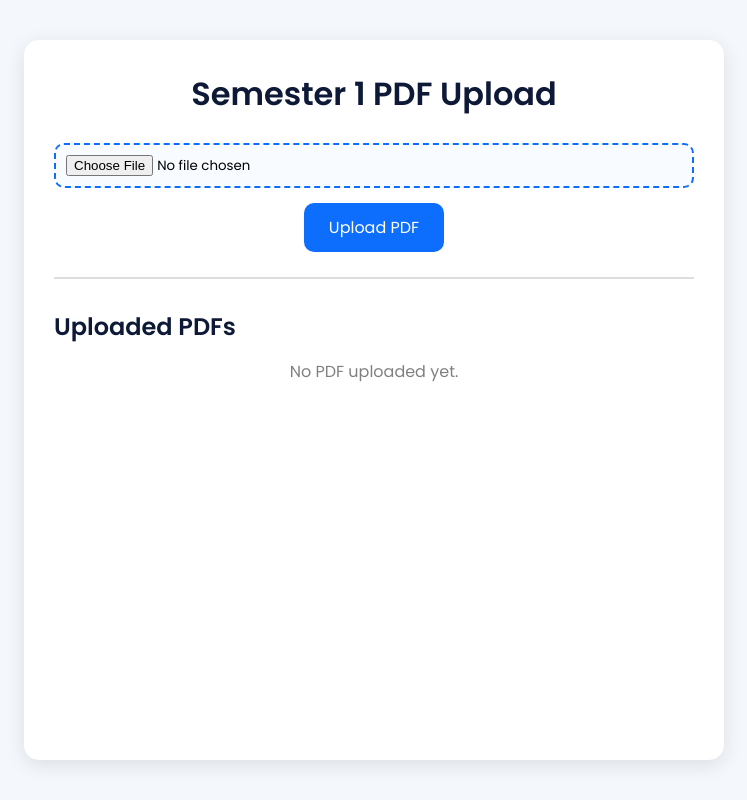
After one commit to ankit1412845/ctsproject, a Django app: page /upload/1/ in a window 1280 px wide. The commit adds this page. Shown: the whole page, without its empty margins (266-1013 px from the left). Run offline with Django 5.2, Linux system fonts and the light colour scheme.

Commit message:
added upload page css

```diff
--- /dev/null
+++ b/main/static/css/style3.css
@@ -0,0 +1,115 @@
+/* GOOGLE FONT */
+@import url('https://fonts.googleapis.com/css2?family=Poppins:wght@300;400;500;600&display=swap');
+
+*{
+    margin: 0;
+    padding: 0;
+    box-sizing: border-box;
+    font-family: "Poppins", sans-serif;
+}
+
+body{
+    background: #f4f7fc;
+    min-height: 100vh;
+    padding: 40px 20px;
+    display: flex;
+    justify-content: center;
+}
+
+.container{
+    width: 100%;
+    max-width: 700px;
+    background: #fff;
+    padding: 30px;
+    border-radius: 15px;
+    box-shadow: 0 5px 20px rgba(0,0,0,0.1);
+}
+
+h1{
+    text-align: center;
+    margin-bottom: 25px;
+    color: #0d1936;
+}
+
+h2{
+    margin-top: 30px;
+    margin-bottom: 15px;
+    color: #0d1936;
+}
+
+form{
+    display: flex;
+    gap: 15px;
+    flex-wrap: wrap;
+    justify-content: center;
+    margin-bottom: 20px;
+}
+
+input[type="file"]{
+    border: 2px dashed #0d6efd;
+    padding: 10px;
+    border-radius: 10px;
+    background: #f8fbff;
+    width: 100%;
+    cursor: pointer;
+}
+
+button{
+    background: #0d6efd;
+    color: white;
+    border: none;
+    padding: 12px 25px;
+    border-radius: 10px;
+    font-size: 16px;
+    cursor: pointer;
+    transition: 0.3s;
+}
+
+button:hover{
+    background: #084298;
+    transform: scale(1.05);
+}
+
+hr{
+    margin: 25px 0;
+    border: none;
+    height: 2px;
+    background: #ddd;
+}
+
+.pdf-box{
+    background: #f8f9fa;
+    padding: 15px;
+    border-radius: 10px;
+    margin-bottom: 15px;
+    display: flex;
+    justify-content: space-between;
+    align-items: center;
+    flex-wrap: wrap;
+}
+
+.pdf-box a{
+    text-decoration: none;
+    font-weight: 500;
+}
+
+.pdf-box a:first-child{
+    color: #0d6efd;
+}
+
+.delete-btn{
+    background: red;
+    color: white !important;
+    padding: 8px 15px;
+    border-radius: 8px;
+    transition: 0.3s;
+}
+
+.delete-btn:hover{
+    background: darkred;
+}
+
+p{
+    text-align: center;
+    color: gray;
+}
--- /dev/null
+++ b/main/templates/main/upload.html
@@ -0,0 +1,62 @@
+<!DOCTYPE html>
+<html lang="en">
+<head>
+    <meta charset="UTF-8">
+    <meta name="viewport" content="width=device-width, initial-scale=1.0">
+    <title>Semester {{ sem_no }} PDF Upload</title>
+
+   {% load static %}
+<link rel="stylesheet" href="{% static 'css/style3.css' %}">
+
+</head>
+<body>
+
+<div class="container">
+
+    <h1>Semester {{ sem_no }} PDF Upload</h1>
+
+    <!-- Upload Form -->
+    <form method="POST" enctype="multipart/form-data">
+        {% csrf_token %}
+
+        <input type="file"
+               name="pdf_file"
+               accept=".pdf"
+               required>
+
+        <button type="submit">
+            Upload PDF
+        </button>
+    </form>
+
+    <hr>
+
+    <h2>Uploaded PDFs</h2>
+
+    <!-- Uploaded PDF List -->
+    {% for pdf in pdfs %}
+
+        <div class="pdf-box">
+
+            <!-- PDF Link -->
+            <a href="{{ pdf.pdf_file.url }}" target="_blank">
+                {{ pdf.pdf_file.name }}
+            </a>
+
+            <!-- Delete Button -->
+            <a href="{% url 'delete_pdf' pdf.id %}" class="delete-btn">
+                Delete
+            </a>
+
+        </div>
+
+    {% empty %}
+
+        <p>No PDF uploaded yet.</p>
+
+    {% endfor %}
+
+</div>
+
+</body>
+</html>
--- a/main/urls.py
+++ b/main/urls.py
@@ -1,12 +1,10 @@
 from django.urls import path
-from .views import login, home, semester, civil, electrical, mechanical
+from . import views
 
 urlpatterns = [
-    path('', login, name='login'),
-    path('home/', home, name='home'),
-    path('semester/', semester, name='semester'),
-   path('civil/', civil, name='civil'),
-   path('electrical/', electrical, name='electrical'),
-   path('mechanical/', mechanical, name='mechanical'),
+    path('', views.login_page, name='login'),
+    path('home/', views.home, name='home'),
+    path('semester/', views.semester, name='semester'),
 
+    path('upload/<int:sem_no>/', views.upload_pdf, name='upload_pdf'),
 ]
--- a/main/views.py
+++ b/main/views.py
@@ -1,19 +1,55 @@
-from django.shortcuts import render
+from django.shortcuts import render, redirect
+from django.contrib.auth.models import User
+from django.contrib.auth import authenticate, login
+from django.contrib import messages
 
-def login(request):
-    return render(request, 'main/login.html')
+def login_page(request):
+    if request.method == "POST":
+        form_type = request.POST.get("form_type")
+
+        # REGISTER
+        if form_type == "register":
+            username = request.POST.get("username")
+            email = request.POST.get("email")
+            password = request.POST.get("password")
+
+            if User.objects.filter(username=username).exists():
+                messages.error(request, "Username already exists")
+                return redirect("/?login=true")
+
+            User.objects.create_user(
+                username=username,
+                email=email,
+                password=password
+            )
+
+            messages.success(request, "Registration successful. Please login.")
+            return redirect("/?login=true")
+
+        # LOGIN
+        elif form_type == "login":
+            username = request.POST.get("username")
+            password = request.POST.get("password")
+
+            user = authenticate(request, username=username, password=password)
+
+            if user is not None:
+                login(request, user)
+                return redirect("home")
+            else:
+                messages.error(request, "Invalid username or password")
+                return redirect("login")
+
+    return render(request, "main/login.html")
+
 
 def home(request):
-    return render(request, 'main/home.html')
+    return render(request, "main/home.html")
 
 def semester(request):
-    return render(request, 'main/semester.html')
+    return render(request, "main/semester.html")
 
-def civil(request):
-    return render(request, 'main/civil.html')
-
-def electrical(request):
-    return render(request, 'main/electrical.html')
-
-def mechanical(request):
-    return render(request, 'main/mechanical.html')
+def upload_pdf(request, sem_no):
+    return render(request, "main/upload.html", {
+        "sem_no": sem_no
+    })
```
Also changed, not shown: ctsproject/settings.py (+6 -2 lines), main/templates/main/home.html (+11 -22 lines), main/templates/main/login.html (+41 -48 lines), main/templates/main/semester.html (+12 -11 lines), upload.html (added, +63 -0 lines).
